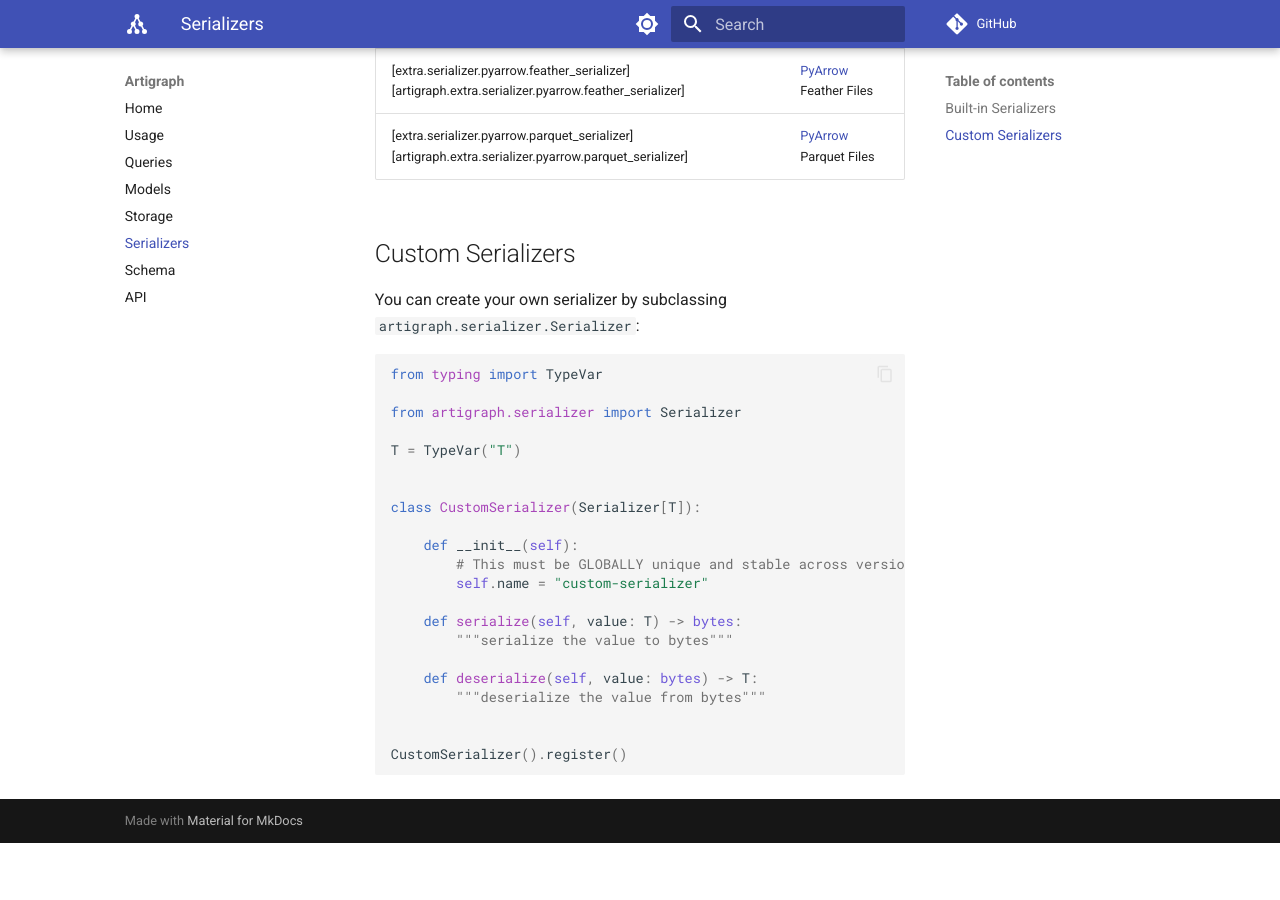
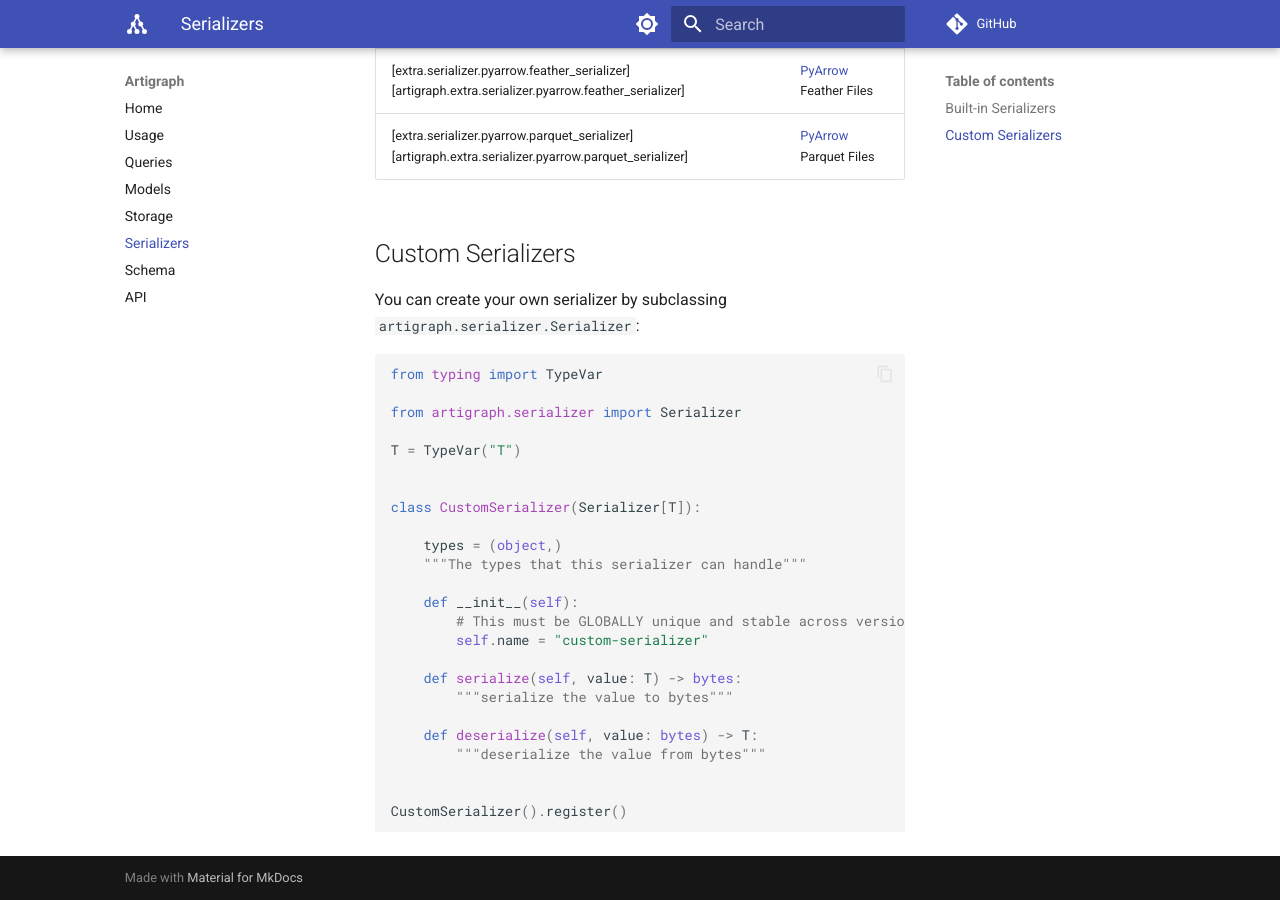
Before and after one commit to rmorshea/artigraph, an MkDocs documentation site: the page built from docs/serializers.md, in a window 1280 px wide and 900 px high, scrolled down 812 px. Built offline with MkDocs 1.6.1 and Material for MkDocs 9.7.7, drawn with Linux system fonts in a browser that asks for light colours; comment, search, counter and statistics services are not loaded; before the commit the page ends 1655 px from its top, so only the background shows below that.

Commit message:
minor doc improvements

```diff
--- a/docs/serializers.md
+++ b/docs/serializers.md
@@ -33,6 +33,9 @@ T = TypeVar("T")
 
 class CustomSerializer(Serializer[T]):
 
+    types = (object,)
+    """The types that this serializer can handle"""
+
     def __init__(self):
         # This must be GLOBALLY unique and stable across versions!
         self.name = "custom-serializer"
```
